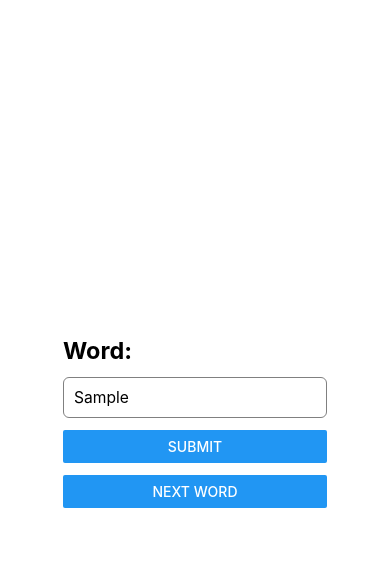
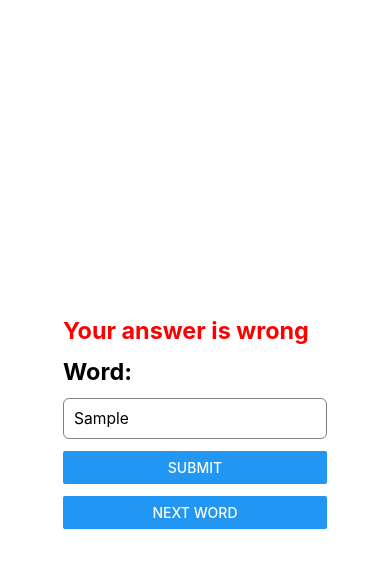
Before and after one commit to organizationblue/vocabulary-quiz-app, a React Native app in the folder frontend/: screen / in a window 390 px wide. Both pictures are taken after typing "Sample" into the empty fields and a click on the button "SUBMIT". Shown: the top 568 px of the page. Built offline with nearby package versions, Linux system fonts and the light colour scheme; no server answers.

Commit message:
edit_answer_popup

```diff
--- a/frontend/components/Word.tsx
+++ b/frontend/components/Word.tsx
@@ -19,6 +19,7 @@ export default function Word() {
 
     const [guess, setGuess] = useState<string>("");
     const [word, setWord] = useState<{ finnish: string, english: string }>({ finnish: "", english: "" });
+    const [message, setMessage] = useState<{content: string, color: 'red'| 'green'}>();
 
     /**
      * Fetch a random word from the backend API and set it to word state
@@ -49,9 +50,10 @@ export default function Word() {
      */
     function guessWord() {
         if (guess === word.english) {
-            alert("Correct!");
+            setMessage({color: 'green', content: 'Your answer is correct'});
+            nextWord();
         } else {
-            alert("Incorrect, the correct translation is: " + word.english);
+            setMessage({color: 'red', content: 'Your answer is wrong'});
         }
     }
     function nextWord() {
@@ -63,19 +65,25 @@ export default function Word() {
         fetchWord();
     }, []);
 
+    function changeGuess(newguess: string) {
+        setMessage(undefined);
+        setGuess(newguess);
+    }
+
     return (
         <View style={styles.container}>
+            {message && <Text style={
+                [styles.wordText, { fontSize: titleFontSize }, {color: message.color}]}>{message.content}</Text>}
             <Text style={[styles.wordText, { fontSize: titleFontSize }]}>
                 Word: {word.finnish}
             </Text>
-
             <TextInput
                 placeholder='Type in the translation'
                 style={[
                     styles.input,
                     { fontSize: normalFontSize }
                 ]}
-                onChangeText={setGuess}
+                onChangeText={changeGuess}
                 value={guess}
             />
 
```
